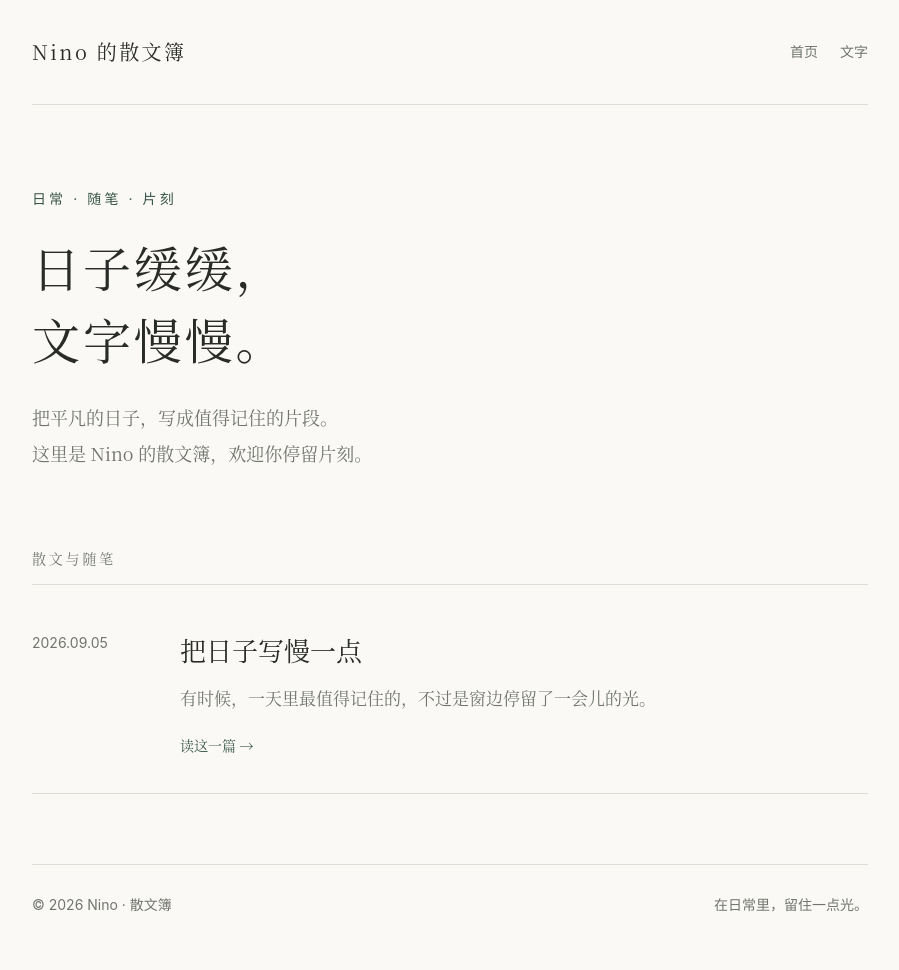
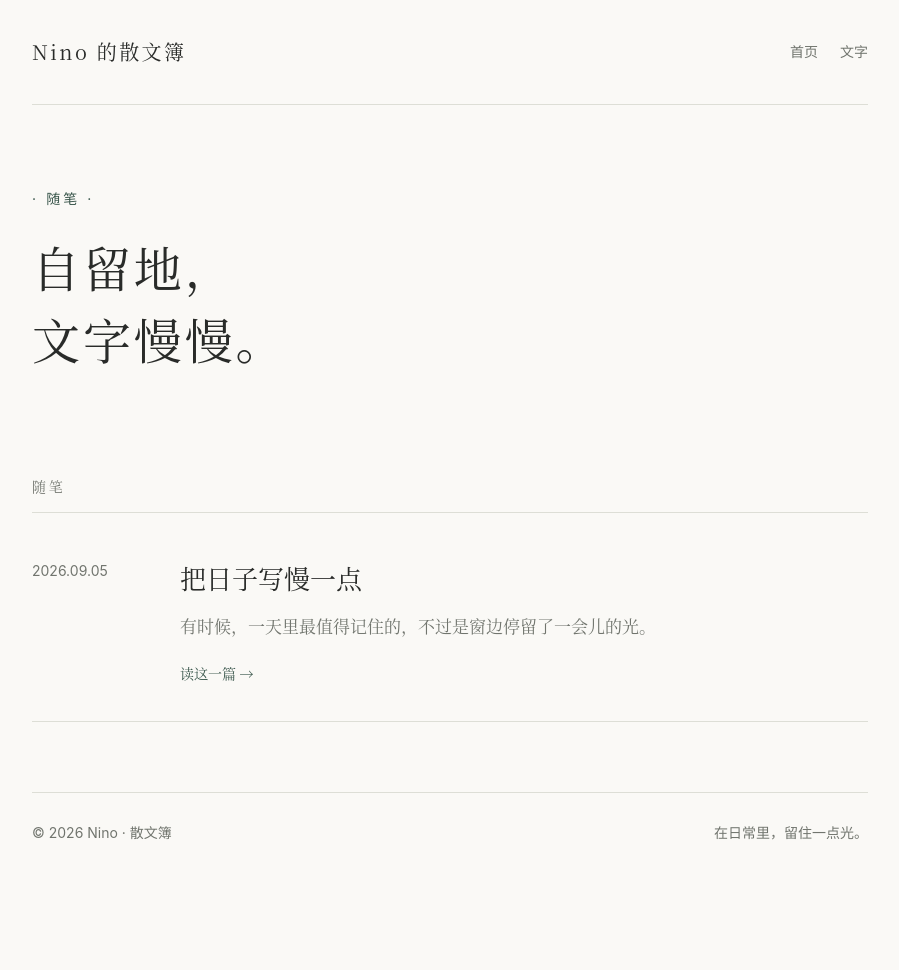
Before and after one commit to Nino-bo/Nino-bo.github.io, a Jekyll site: the page built from index.html, in a window 1280 px wide. Shown: the whole page, without its empty margins (190-1089 px from the left). Built offline with Jekyll 4.4.1, drawn with Linux system fonts in a browser that asks for light colours; after the commit the page ends 900 px from its top, so only the background shows below that.

Commit message:
Update index.html

```diff
--- a/index.html
+++ b/index.html
@@ -2,7 +2,7 @@
 layout: default
 home: true
 ---
-<section class="intro"><div class="eyebrow">日常 · 随笔 · 片刻</div><h1>日子缓缓，<br>文字慢慢。</h1><p>把平凡的日子，写成值得记住的片段。<br>这里是 Nino 的散文簿，欢迎你停留片刻。</p></section>
-<section id="essays" aria-labelledby="essays-title"><h2 class="section-label" id="essays-title">散文与随笔</h2>
+<section class="intro"><div class="eyebrow">· 随笔 ·</div><h1>自留地，<br>文字慢慢。</h1></section>
+<section id="essays" aria-labelledby="essays-title"><h2 class="section-label" id="essays-title">随笔</h2>
 {% for post in site.posts %}<article class="entry"><time class="meta" datetime="{{ post.date | date_to_xmlschema }}">{{ post.date | date: '%Y.%m.%d' }}</time><div><h2><a href="{{ post.url | relative_url }}">{{ post.title }}</a></h2><p>{{ post.excerpt | strip_html | truncate: 110 }}</p><a class="read" href="{{ post.url | relative_url }}">读这一篇 →</a></div></article>{% else %}<p>第一篇文字，正在路上。</p>{% endfor %}
 </section>
```
